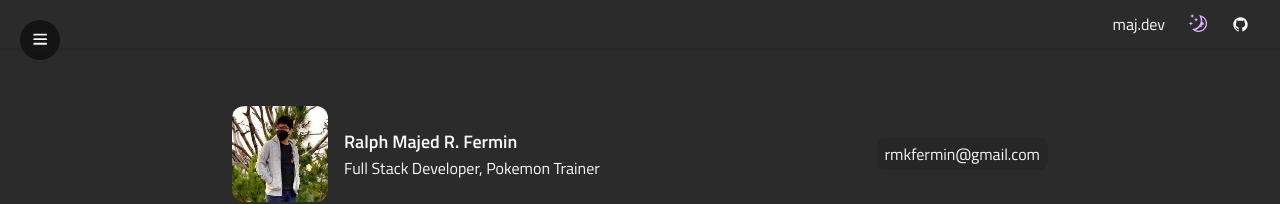
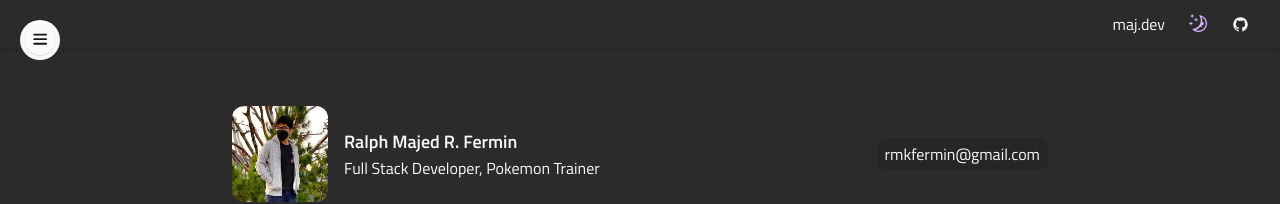
Before and after one commit to maj-rf/portfolio-v3, a Next.js app: page / in a window 1280 px wide. Shown: the top 204 px of the page. Built offline with nearby package versions, Linux system fonts and the light colour scheme.

Commit message:
change toggle color

```diff
--- a/src/components/Sidebar/Sidebar.tsx
+++ b/src/components/Sidebar/Sidebar.tsx
@@ -32,7 +32,7 @@ export const Sidebar = () => {
       animate={open ? 'open' : 'closed'}
     >
       <motion.div
-        className="fixed top-0 left-0 bottom-0 w-full h-[100lvh] sm:w-[300px] bg-secondary"
+        className="fixed top-0 left-0 bottom-0 w-full h-[100lvh] sm:w-[300px] bg-primary text-secondary"
         variants={variants}
       >
         <SidebarLinks closeMenu={() => setOpen(false)} />
--- a/src/components/Sidebar/SidebarToggle.tsx
+++ b/src/components/Sidebar/SidebarToggle.tsx
@@ -5,11 +5,10 @@ export const SidebarToggle = ({ toggleMenu }: { toggleMenu: () => void }) => {
     <Button
       onClick={toggleMenu}
       className="rounded-full fixed top-[25px] left-[25px] z-10 w-[30px] h-[30px] outline-none p-0"
-      variant="secondary"
     >
       <svg width="15" height="15" viewBox="0 0 23 23">
         <motion.path
-          className="stroke-secondary-foreground"
+          className="stroke-secondary"
           strokeWidth="3"
           strokeLinecap="round"
           variants={{
@@ -19,7 +18,7 @@ export const SidebarToggle = ({ toggleMenu }: { toggleMenu: () => void }) => {
         />
         <motion.path
           strokeWidth="3"
-          className="stroke-secondary-foreground"
+          className="stroke-secondary"
           strokeLinecap="round"
           d="M 2 9.423 L 20 9.423"
           variants={{
@@ -29,7 +28,7 @@ export const SidebarToggle = ({ toggleMenu }: { toggleMenu: () => void }) => {
         />
         <motion.path
           strokeWidth="3"
-          className="stroke-secondary-foreground"
+          className="stroke-secondary"
           strokeLinecap="round"
           variants={{
             closed: { d: 'M 2 16.346 L 20 16.346' },
```
